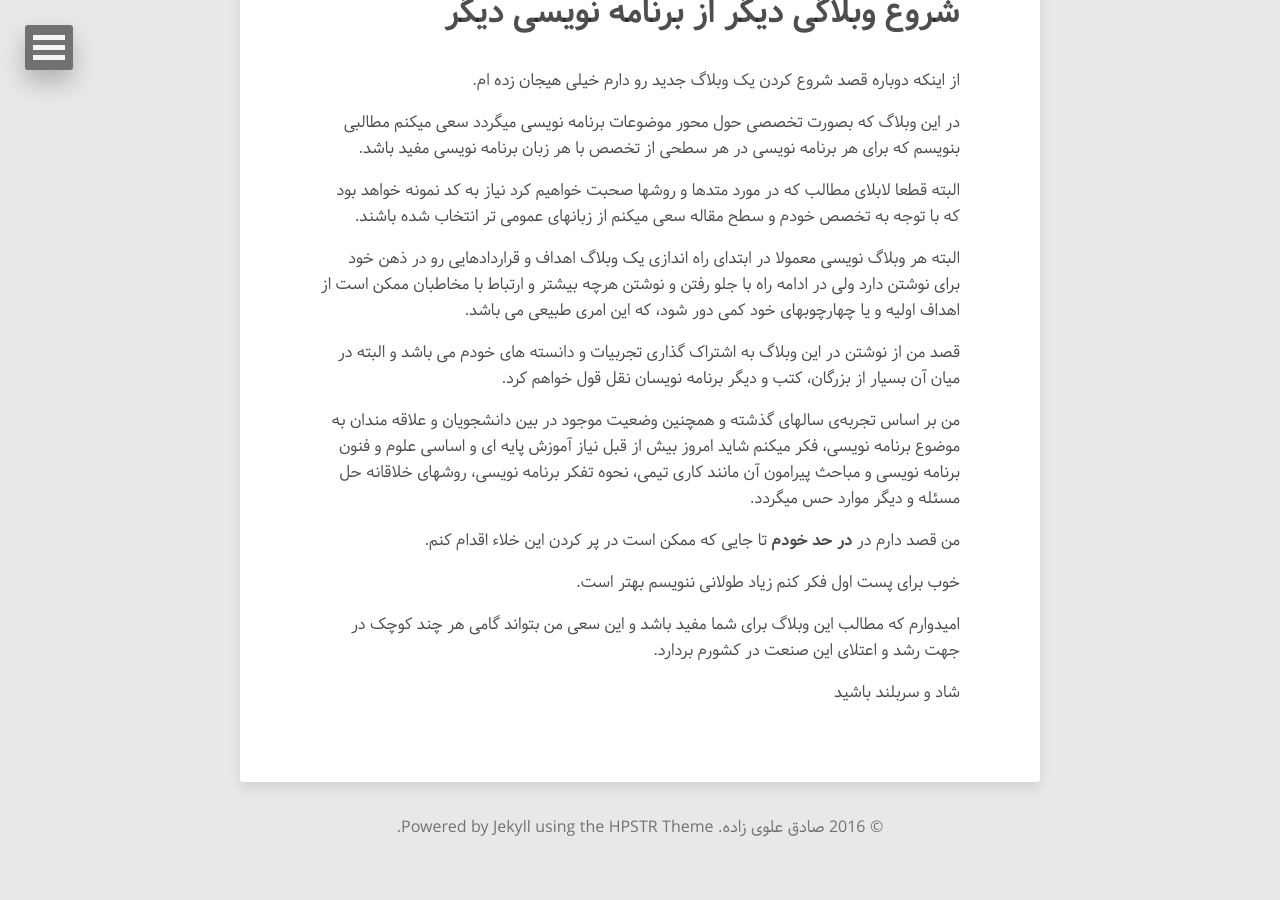
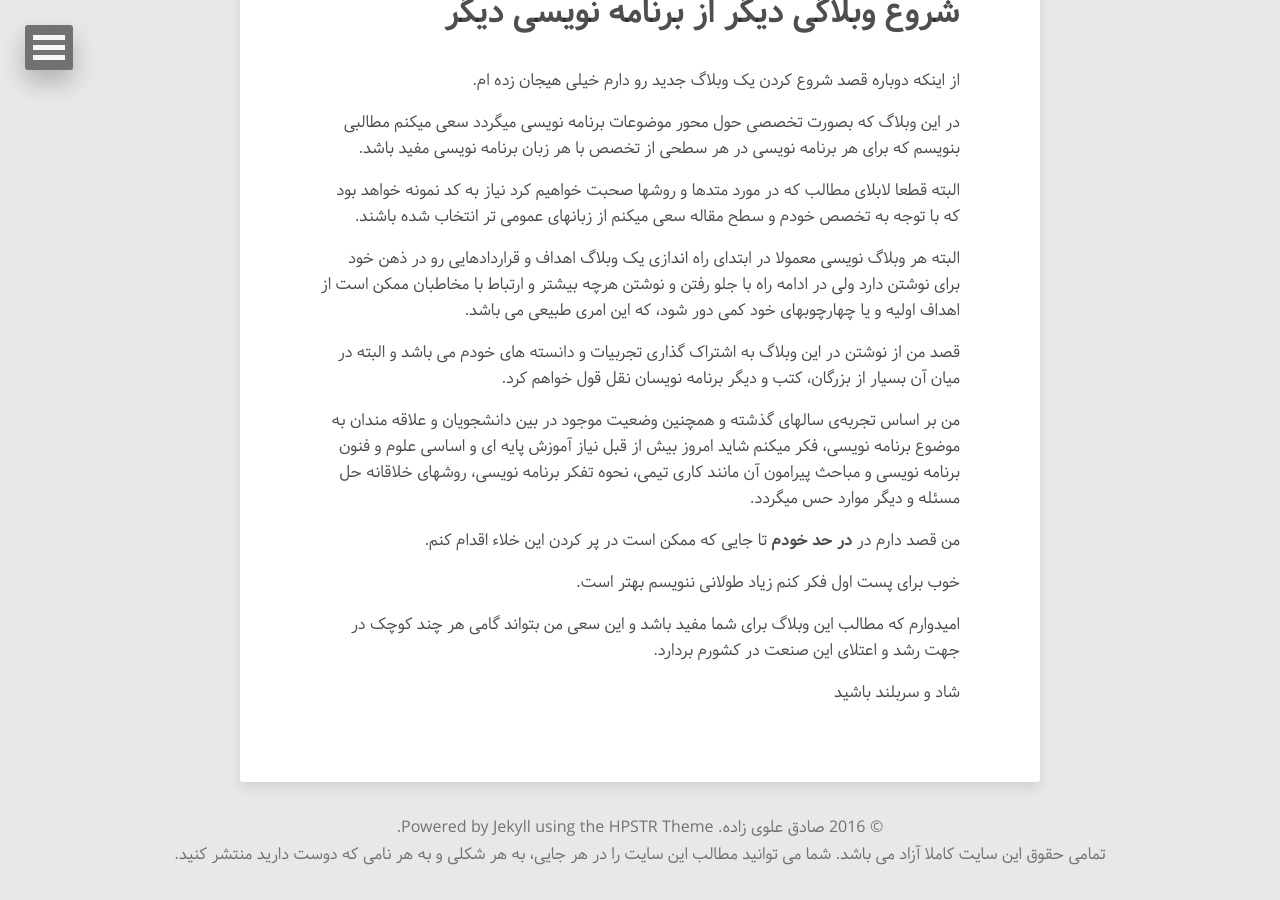
Before and after one commit to SAlavizadeh/SAlavizadeh.github.io, a Jekyll site: the page built from index.html, in a window 1280 px wide and 900 px high, scrolled down 8814 px. Built offline with Jekyll 4.4.1, drawn with Linux system fonts in a browser that asks for light colours; nearby versions of some CDN libraries; the list of posts is cut into pages by our own code; before the commit the page ends 9687 px from its top, so only the background shows below that.

Commit message:
change footer

```diff
--- a/_includes/footer.html
+++ b/_includes/footer.html
@@ -1 +1,2 @@
-<span>&copy; {{ site.time | date: '%Y' }} {{ site.owner.name }}. Powered by <a href="http://jekyllrb.com" rel="nofollow">Jekyll</a> using the <a href="https://mademistakes.com/work/hpstr-jekyll-theme/" rel="nofollow">HPSTR Theme</a>.</span>
+<span>&copy; {{ site.time | date: '%Y' }} {{ site.owner.name }}. Powered by <a href="http://jekyllrb.com" rel="nofollow">Jekyll</a> using the <a href="https://mademistakes.com/work/hpstr-jekyll-theme/" rel="nofollow">HPSTR Theme</a>.</span></br>
+<span>تمامی حقوق این سایت کاملا آزاد می باشد. شما می توانید مطالب این سایت را در هر جایی، به هر شکلی و به هر نامی که دوست دارید منتشر کنید.</span>
```
